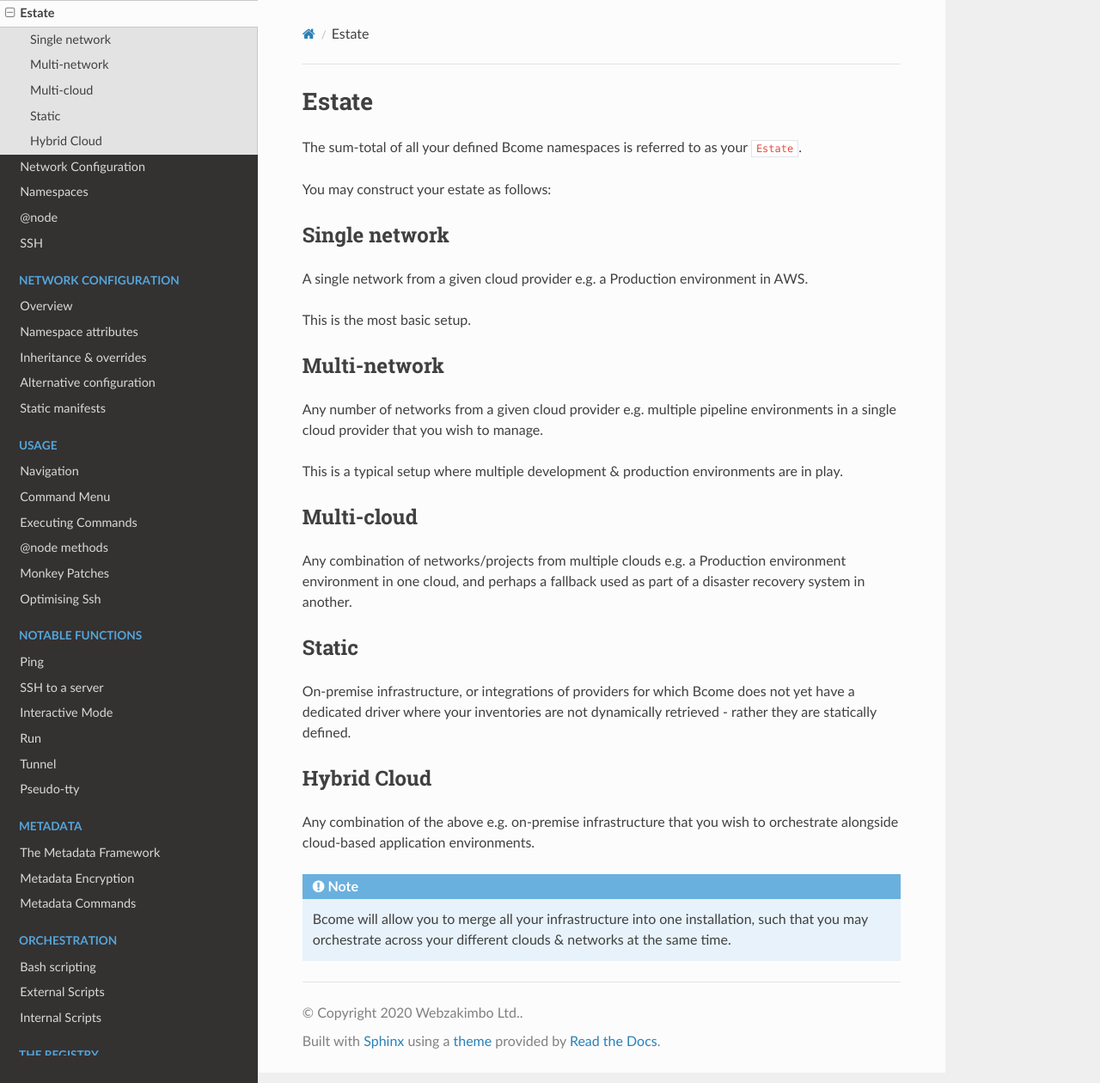
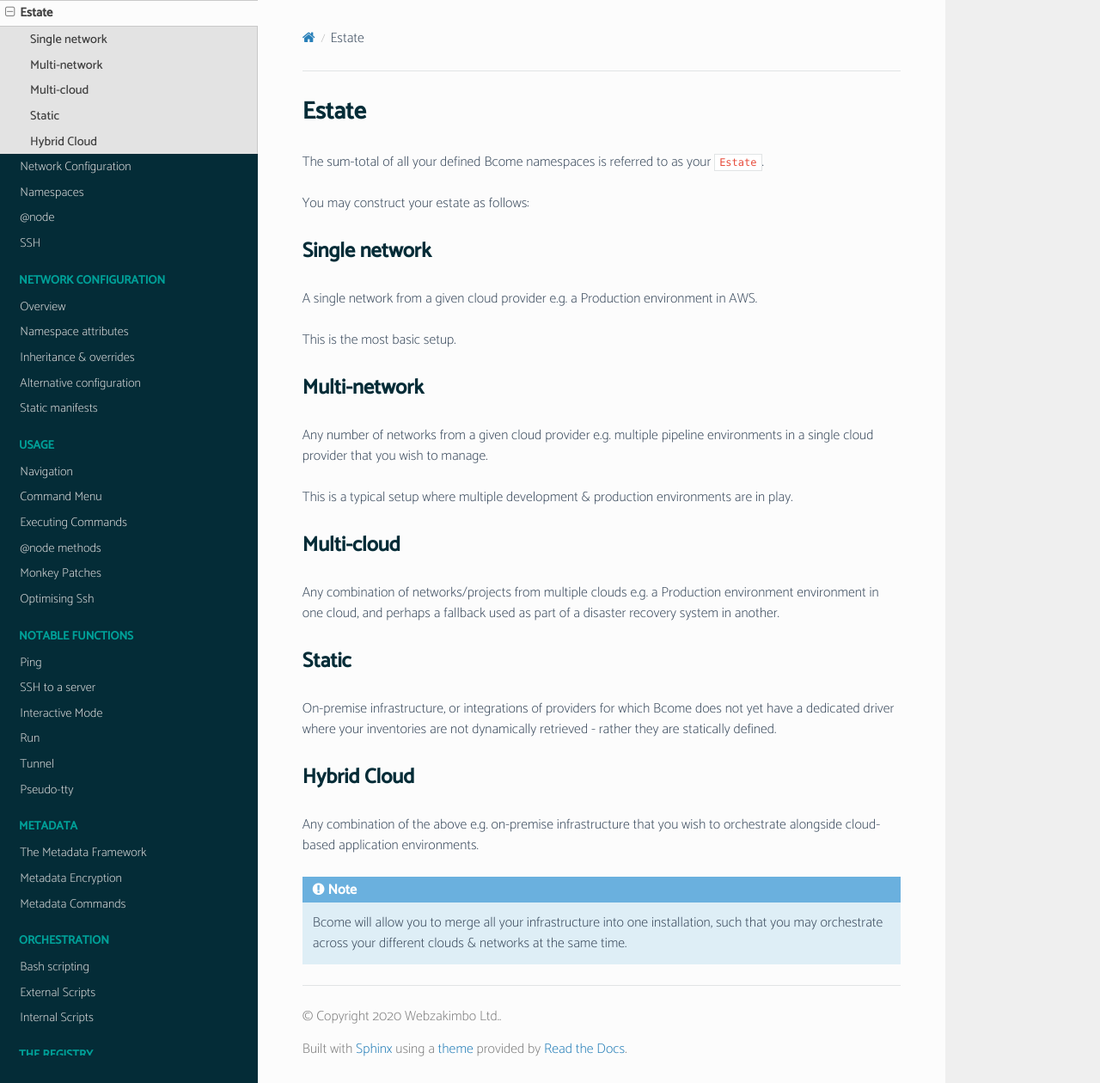
Before and after one commit to webzakimbo/bcome-read-the-docs, a Sphinx documentation site: the page built from docs/source/core-concepts/estate.rst, in a window 1280 px wide and 1260 px high. Shown: the whole window at 86% size. Built offline with Sphinx 7.4.7 and the Read the Docs theme 2.0.0, drawn with Linux system fonts in a browser that asks for light colours; pages that are not in the unit, such as notebooks, are missing from menus.

Commit message:
Overriden CSS styles as  per style guide incl. white variant logo

```diff
--- a/docs/source/_static/css/override-default.css
+++ b/docs/source/_static/css/override-default.css
@@ -1,6 +1,89 @@
 /*
   Custom overrides of default 'readthedocs' sphinx styles
 */
+
+@import url("https://fonts.googleapis.com/css2?family=Catamaran:wght@200;500&display=swap");
+@import url("https://fonts.googleapis.com/css2?family=Inter&display=swap");
+
+body {
+  font-family: 'Catamaran', sans-serif;
+  font-weight: 200;
+  color: #3E4E60;
+}
+
+h1, h2, h3, h4, h5 {
+  color: #042C37;
+  font-family: 'Catamaran', sans-serif;
+}
+
+/* Release version, e.g. 'latest', or "1.1" etc */
+.wy-side-nav-search>div.version {
+  color:  #fcfcfc;
+  font-family: 'Catamaran', sans-serif;
+}
+
+/* Left-hand menu item captions */
+.wy-menu-vertical header, .wy-menu-vertical p.caption {
+  color: #00A098;
+}
+
+/* Side bar header where logo & search sits */
+.wy-side-nav-search, .wy-nav-top {
+  background: #042C37;
+}
+
+/* Where it says "v: version" at the bottom */
+.rst-versions .rst-current-version {
+  color: #042C37;
+}
+
+/* Sidebar */
+.wy-nav-side {
+  background: #042C37;
+}
+
+/* The top-left hand side log itself */
+.wy-side-nav-search>a img.logo, .wy-side-nav-search .wy-dropdown>a img.logo {
+  padding: 2px;
+  width: 200px;
+  height: auto;
+}
+
+/* Notes */
+div.admonition.note p.first {
+  background-color: rgba(22, 141, 205, 0.6); /* #168DCD , with opacity 0.6*/
+}
+
+.wy-alert.wy-alert-info .wy-alert-title, .rst-content .note {
+  background-color: rgba(99, 178, 221, 0.2); /* #63B2DD , with opacity 0.2*/
+}
+
+/* Warning */
+div.admonition.warning p.first {
+  background-color: rgba(248, 172, 6, 0.6); /* #F8AC06 , with opacity 0.6*/
+}
+
+.wy-alert.wy-alert-info .wy-alert-title, .rst-content .warning {
+  background-color: rgba(249, 195, 80, 0.2); /* #F9C350 , with opacity 0.2*/
+}
+
+/* hint */
+div.admonition.hint p.first {
+  background-color: rgba(0, 160, 152, 0.6); /* #00A098 , with opacity 0.6*/
+}
+
+.wy-alert.wy-alert-info .wy-alert-title, .rst-content .hint {
+  background-color: rgba(68, 182, 178, 0.2); /* #44B6B2 , with opacity 0.2*/
+}
+
+/* danger */
+div.admonition.danger p.first {
+  background: #E34526;
+}
+
+.wy-alert.wy-alert-info .wy-alert-title, .rst-content .danger {
+  background-color: rgba(187, 126, 137, 0.2); /* #BB7E89 , with opacity 0.2*/
+}
 
 /* Hide "On GitHub" section from versions menu */
 div.rst-versions > div.rst-other-versions > div.injected > dl:nth-child(4) {
--- a/docs/source/conf.py
+++ b/docs/source/conf.py
@@ -46,6 +46,7 @@ html_css_files = [
 ]
 
 html_favicon = '_static/images/favicon.png'
+html_logo = '_static/images/bcome-logo-docs.png'
 
 # The suffix(es) of source filenames.
 # You can specify multiple suffix as a list of string:
```
Also changed, not shown: docs/source/_static/images/bcome-logo-docs.png (added).
